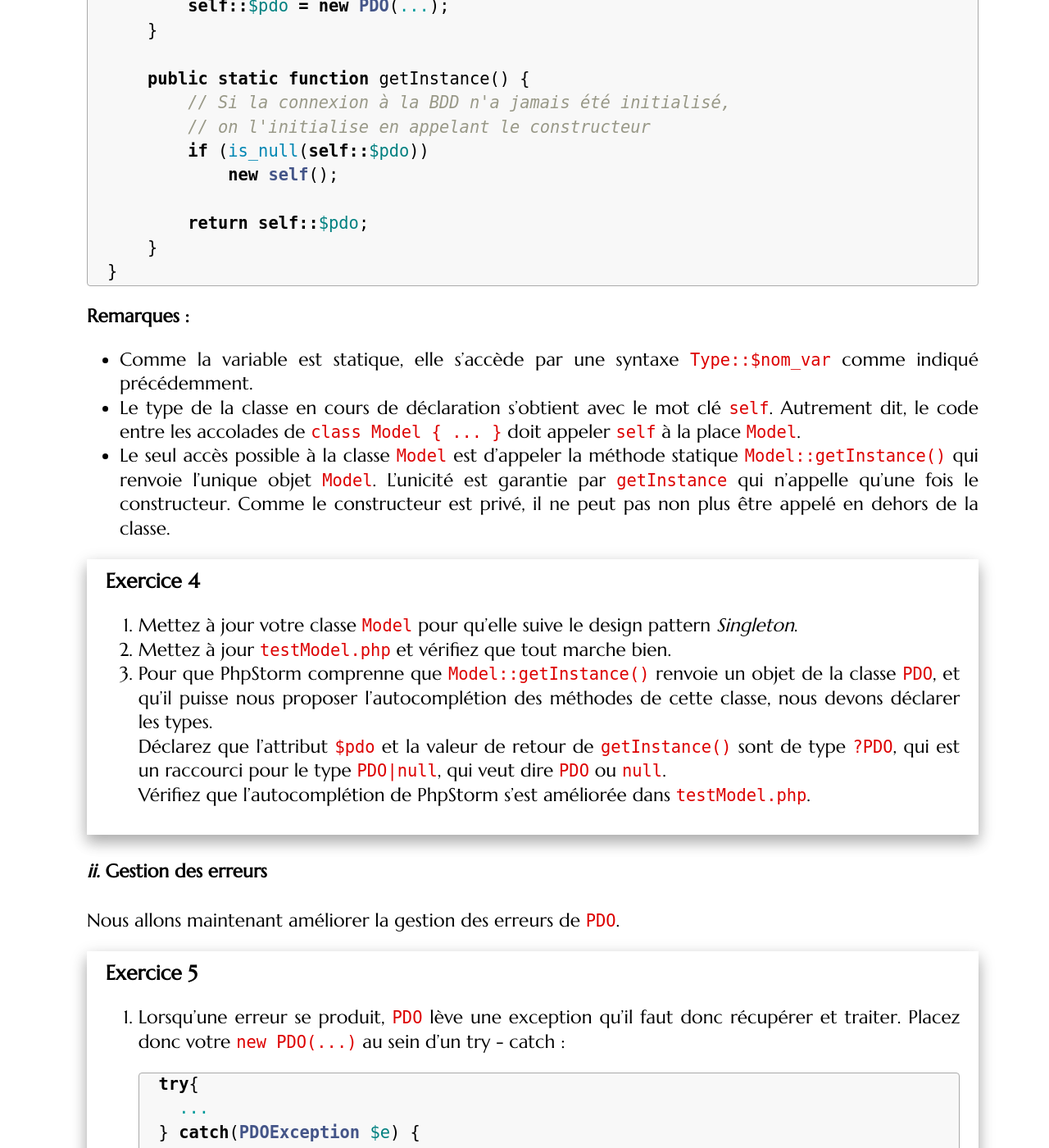
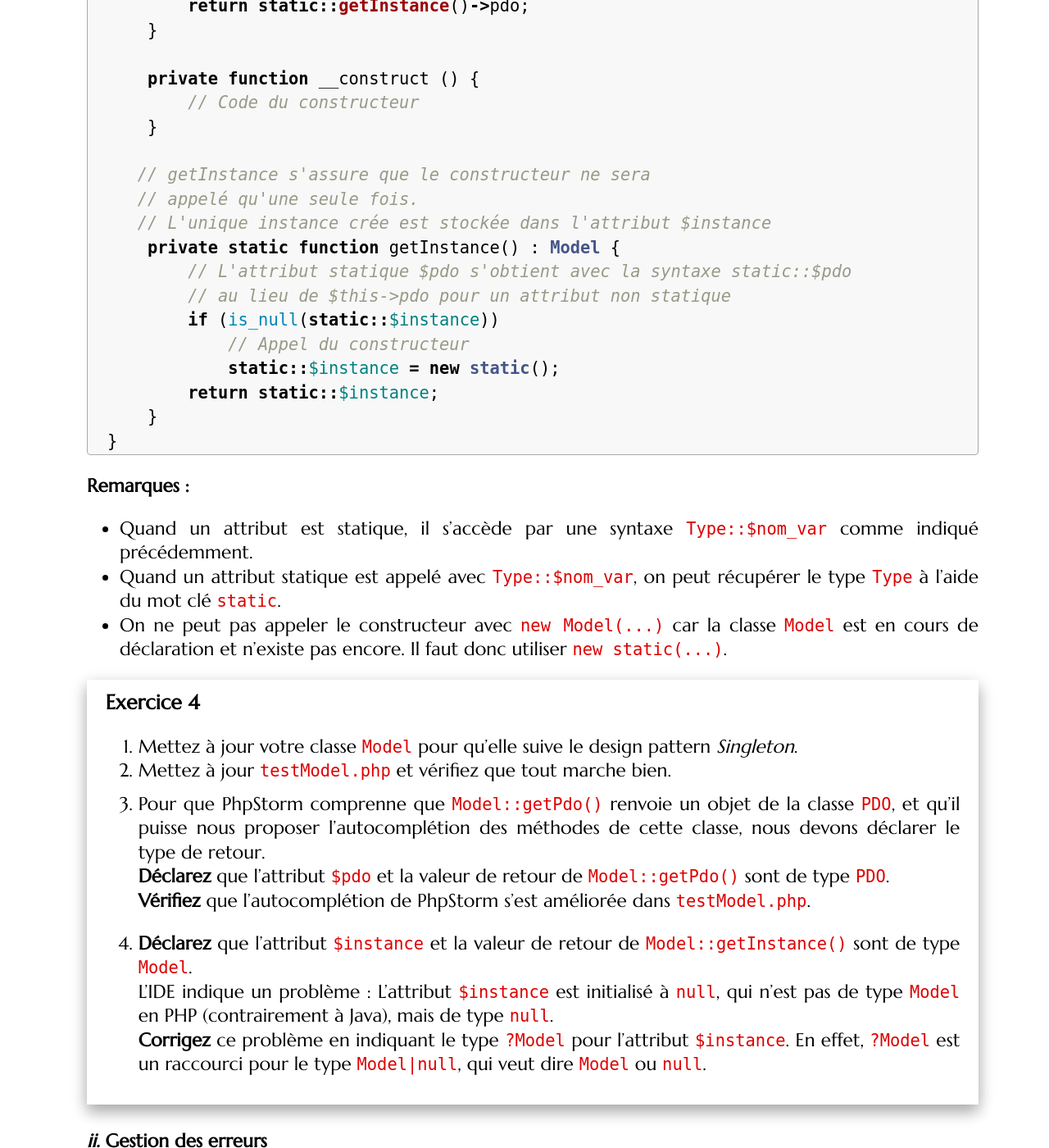
Before and after one commit to romainlebreton/R3.01-DeveloppementWeb, a Jekyll site: the page built from tutorials/tutorial2.md, in a window 1280 px wide and 1400 px high, scrolled down 5631 px. Shown: the whole window at 82% size. Built offline with Jekyll 4.4.1, drawn with Linux system fonts in a browser that asks for light colours; some web fonts are replaced; some of the changed text lies outside the part shown.

Commit message:
Tutorial 2: * self -> static * getAllVoitures -> getVoitures * Singleton modifié :   * il faut appeler Model::getPdo() en dehors de Model * voitureTableau -> voitureFormatTableau * Trajet (BD et objet):   * nbplaces -> nbPlaces

````diff
--- a/tutorials/tutorial2.md
+++ b/tutorials/tutorial2.md
@@ -124,8 +124,9 @@ serveur du reste du code PHP.
      );
 
      static public function getLogin() : string {
-       //en PHP l'indice d'un tableau n'est pas forcement un chiffre.
-       return self::$databases['login'];
+       // L'attribut statique $databases s'obtient avec la syntaxe static::$databases
+       // au lieu de $this->databases pour un attribut non statique
+       return static::$databases['login'];
      }
 
    }
@@ -145,8 +146,9 @@ ouvrira dans le navigateur.
 
    ```php
    <?php
-     // On inclut les fichiers de classe PHP avec require_once
-     // pour éviter qu'ils soient inclus plusieurs fois
+     // On inclut les fichiers de classe PHP pour pouvoir se servir de la classe Conf.
+     // require_once évite que Conf.php soit inclus plusieurs fois,
+     // et donc que la classe Conf soit déclaré plus d'une fois.
      require_once 'Conf.php';
 
      // On affiche le login de la base de donnees
@@ -234,50 +236,64 @@ Voici le squelette d'un singleton :
 
 ```php?start_inline=1
 class Model {
-    private static $pdo = null;
+    private static ?Model $instance = null;
+
+    private $pdo;
+
+    public static function getPdo() {
+        return static::getInstance()->pdo;
+    }
 
     private function __construct () {
         // Code du constructeur
-        // $hostname = ...
-
-        // On stocke l'objet PDO dans l'attribut statique $pdo
-        // que l'on obtient avec la syntaxe self::$pdo
-        // au lieu de $this->pdo pour un attribut non statique
-        self::$pdo = new PDO(...);
     }
 
-    public static function getInstance() {
-        // Si la connexion à la BDD n'a jamais été initialisé,
-        // on l'initialise en appelant le constructeur
-        if (is_null(self::$pdo))
-            new self();
-
-        return self::$pdo;
+   // getInstance s'assure que le constructeur ne sera
+   // appelé qu'une seule fois.
+   // L'unique instance crée est stockée dans l'attribut $instance
+    private static function getInstance() : Model {
+        // L'attribut statique $pdo s'obtient avec la syntaxe static::$pdo
+        // au lieu de $this->pdo pour un attribut non statique
+        if (is_null(static::$instance))
+            // Appel du constructeur
+            static::$instance = new static();
+        return static::$instance;
     }
 }
 ```
 
 **Remarques :**
-* Comme la variable est statique, elle s'accède par une syntaxe
+* Quand un attribut est statique, il s'accède par une syntaxe
   `Type::$nom_var` comme indiqué précédemment.
-* Le type de la classe en cours de déclaration s'obtient avec le mot clé `self`.
+* Quand un attribut statique est appelé avec `Type::$nom_var`,
+  on peut récupérer le type `Type` à l'aide du mot clé `static`.
+* On ne peut pas appeler le constructeur avec `new Model(...)` car la
+  classe `Model` est en cours de déclaration et n'existe pas encore.
+  Il faut donc utiliser `new static(...)`.
+<!-- * Le seul accès possible à la classe `Model` est d'appeler la méthode statique
+  `Model::getPdo()` qui renvoie l'unique objet `Model`. L'unicité est garantie
+  par `getInstance` qui n'appelle qu'une fois le constructeur. Comme le constructeur
+  est privé, il ne peut pas non plus être appelé en dehors de la classe. -->
+<!-- * Le type de la classe en cours de déclaration s'obtient avec le mot clé `self`.
   Autrement dit, le code entre les accolades de `class Model { ... }` doit appeler `self`
-  à la place `Model`.
-* Le seul accès possible à la classe `Model` est d'appeler la méthode statique
-  `Model::getInstance()` qui renvoie l'unique objet `Model`. L'unicité est garantie
-  par `getInstance` qui n'appelle qu'une fois le constructeur. Comme le constructeur
-  est privé, il ne peut pas non plus être appelé en dehors de la classe.
+  à la place `Model`. -->
 
 <div class="exercise">
 
 1. Mettez à jour votre classe `Model` pour qu'elle suive le design pattern *Singleton*.
 1. Mettez à jour `testModel.php` et vérifiez que tout marche bien.
-1. Pour que PhpStorm comprenne que `Model::getInstance()` renvoie un objet de la classe `PDO`,
+1. Pour que PhpStorm comprenne que `Model::getPdo()` renvoie un objet de la classe `PDO`,
    et qu'il puisse nous proposer l'autocomplétion des méthodes de cette classe, nous devons déclarer
-   les types.
-   Déclarez que l'attribut `$pdo` et la valeur de retour de `getInstance()` sont de type
-   `?PDO`, qui est un raccourci pour le type `PDO|null`, qui veut dire `PDO` ou `null`.
-   Vérifiez que l'autocomplétion de PhpStorm s'est améliorée dans `testModel.php`.
+   le type de retour.
+   **Déclarez** que l'attribut `$pdo` et la valeur de retour de `Model::getPdo()` sont de type
+   `PDO`.
+   **Vérifiez** que l'autocomplétion de PhpStorm s'est améliorée dans `testModel.php`.
+
+1. **Déclarez** que l'attribut `$instance` et la valeur de retour de `Model::getInstance()` sont de type
+   `Model`.
+   L'IDE indique un problème : L'attribut `$instance` est initialisé à `null`, qui n'est pas de type
+   `Model` en PHP (contrairement à Java), mais de type `null`.
+   **Corrigez** ce problème en indiquant le type `?Model` pour l'attribut `$instance`. En effet, `?Model` est un raccourci pour le type `Model|null`, qui veut dire `Model` ou `null`.
 
 </div>
 
@@ -286,6 +302,10 @@ class Model {
 Nous allons maintenant améliorer la gestion des erreurs de `PDO`.
 
 <div class="exercise">
+
+<!--
+https://phpdelusions.net/pdo dit d'enlever les try-catch
+sauf eventuellement pour le new PDO() dont le message donne les identifiants.
 
 2. Lorsqu'une erreur se produit, `PDO` lève une exception qu'il faut donc
 récupérer et traiter. Placez donc votre `new PDO(...)` au sein d'un try - catch
@@ -309,21 +329,21 @@ récupérer et traiter. Placez donc votre `new PDO(...)` au sein d'un try - catc
    qu'il a fait une erreur de saisie ou que le site est actuellement
    indisponible, ceci en fonction du détail de l'exception qui est levée.
    Il est important que toutes lignes de codes utilisant `PDO` soit dans un `try` -
-   `catch` afin de capturer les exceptions.
+   `catch` afin de capturer les exceptions. -->
 
-4. Pour avoir plus de messages d'erreur de `PDO` et qu'il gère mieux l'UTF-8,
-  **mettez à jour** la connexion dans `Model` en remplaçant `self::$pdo = new PDO(...);` par
+Pour avoir plus de messages d'erreur de `PDO` et qu'il gère mieux l'UTF-8,
+**mettez à jour** la connexion dans `Model` en remplaçant `$this->$pdo = new PDO(...);` par
 
-   ```php?start_inline=1
-   // Connexion à la base de données
-   // Le dernier argument sert à ce que toutes les chaines de caractères
-   // en entrée et sortie de MySql soit dans le codage UTF-8
-   self::$pdo = new PDO("mysql:host=$hostname;dbname=$database_name", $login, $password,
-                        array(PDO::MYSQL_ATTR_INIT_COMMAND => "SET NAMES utf8"));
+```php?start_inline=1
+// Connexion à la base de données
+// Le dernier argument sert à ce que toutes les chaines de caractères
+// en entrée et sortie de MySql soit dans le codage UTF-8
+$this->$pdo = new PDO("mysql:host=$hostname;dbname=$database_name", $login, $password,
+                     array(PDO::MYSQL_ATTR_INIT_COMMAND => "SET NAMES utf8"));
 
-   // On active le mode d'affichage des erreurs, et le lancement d'exception en cas d'erreur
-   self::$pdo->setAttribute(PDO::ATTR_ERRMODE, PDO::ERRMODE_EXCEPTION);
-   ```
+// On active le mode d'affichage des erreurs, et le lancement d'exception en cas d'erreur
+$this->$pdo->setAttribute(PDO::ATTR_ERRMODE, PDO::ERRMODE_EXCEPTION);
+```
 
 </div>
 
@@ -371,14 +391,14 @@ qui retourne un tableau indexé par les noms de colonnes et aussi par les numér
    BDD.
    <!-- require_once "Model.php"; -->
 
-3. Appelez la fonction `query` de l'objet `PDO` `Model::getInstance()` en lui donnant
+3. Appelez la fonction `query` de l'objet `PDO` `Model::getPdo()` en lui donnant
    la requête SQL. Stockez sa réponse dans une variable `$pdoStatement`.
 
 4. Comme expliqué précédemment, pour lire les réponses à des requêtes SQL, vous
    pouvez utiliser
 
    ```php?start_inline=1
-   $voitureTableau = $pdoStatement->fetch()
+   $voitureFormatTableau = $pdoStatement->fetch()
    ```
 
    qui renvoie un tableau avec 8 cases:
@@ -442,32 +462,32 @@ Petru: mettre new ModelVoiture(
  -->
 
 1. Isolez le code qui construit l'objet `Voiture` à partir du tableau donné par `fetch`
-   (*e.g.* `$voitureTableau`) dans une méthode
+   (*e.g.* `$voitureFormatTableau`) dans une méthode
    ```php
-   public static function builder(array $voitureTableau) : self {
+   public static function builder(array $voitureFormatTableau) : Voiture {
    // ...
    }
    ```
-   **Attention :** On peut pas appeler le constructeur avec `new Voiture(...)` car la
-   classe `Voiture` est en cours de déclaration. Il faut donc utiliser `new self(...)`.
+   **Attention :** On ne peut pas appeler le constructeur avec `new Voiture(...)` car la
+   classe `Voiture` est en cours de déclaration. Il faut donc utiliser `new static(...)`.
 1. Créez une fonction statique
-   `getAllVoitures()` dans la classe `Voiture` qui ne prend pas d'arguments et
+   `getVoitures()` dans la classe `Voiture` qui ne prend pas d'arguments et
    renvoie le tableau d'objets de la classe `Voiture` correspondant à la BDD.
 
    **Rappel :** On peut rajouter facilement un élément "à la fin" d'un tableau avec
    ```php?start_inline=1
    $tableau[] = "Nouvelle valeur";
    ```
-2. Mettez à jour `lireVoiture.php` pour appeler directement `getAllVoitures()`.
+2. Mettez à jour `lireVoiture.php` pour appeler directement `getVoitures()`.
 
 1. Maintenant que vous avez bien compris où les noms de colonnes (`immatriculationBDD`, `couleurBDD`, ...)
-   de la table `voiture` interviennent dans le tableau `$voitureTableau`, nous allons leur redonner
+   de la table `voiture` interviennent dans le tableau `$voitureFormatTableau`, nous allons leur redonner
    des noms plus classiques:
    1. Changer les noms des colonnes pour `immatriculation`, `couleur`, `marque` et `nbSieges`.
       Pour ceci, dans PhpMyAdmin, cliquez sur l'onglet "Structure" de la table `voiture`,
       puis "Modifier" sur chaque colonne.
    1. Modifiez le code PHP à l'endroit où interviennnent ces noms de colonnes.
-       <!-- dans Voiture::builder(array $voitureTableau)  -->
+       <!-- dans Voiture::builder(array $voitureFormatTableau)  -->
 
 
 </div>
@@ -535,7 +565,7 @@ du TP précédent (exercice sur le covoiturage) :
    * `depart` : VARCHAR 32
    * `arrivee` : VARCHAR 32
    * `date` : DATE
-   * `nbplaces` : INT
+   * `nbPlaces` : INT
    * `prix` : INT
    * `conducteur_login` : VARCHAR 32
 
````
Also changed, not shown: other parts of tutorials/tutorial2.md (+13 -3 lines).
